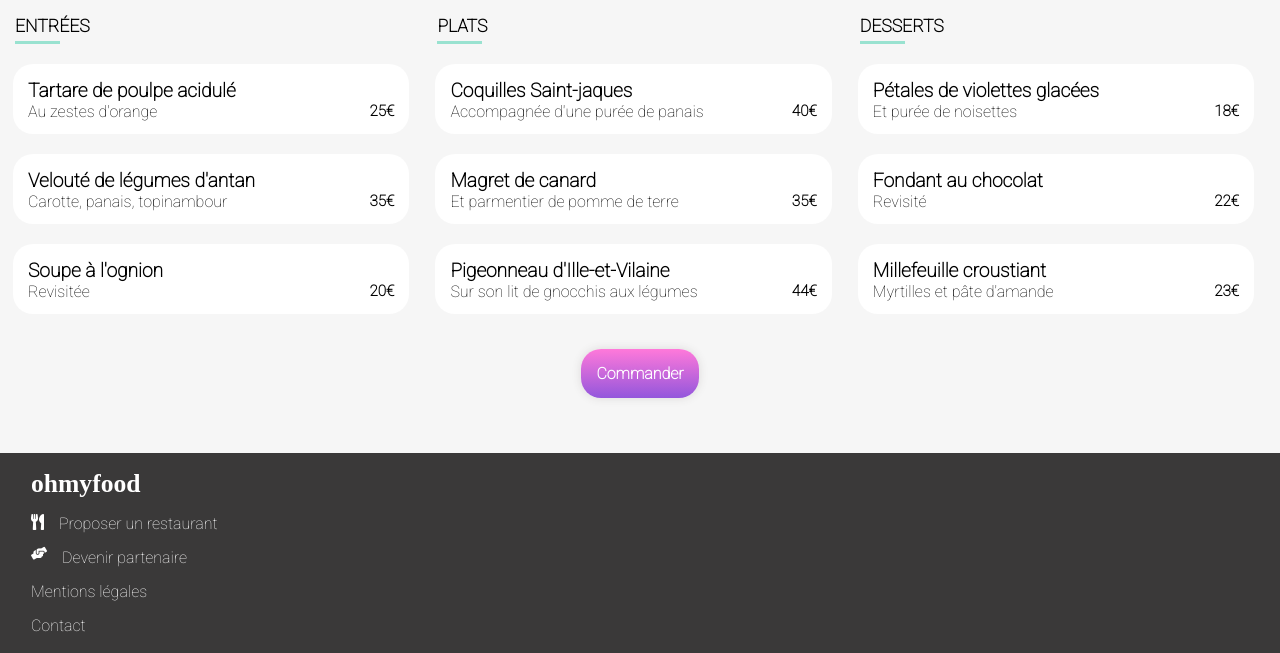
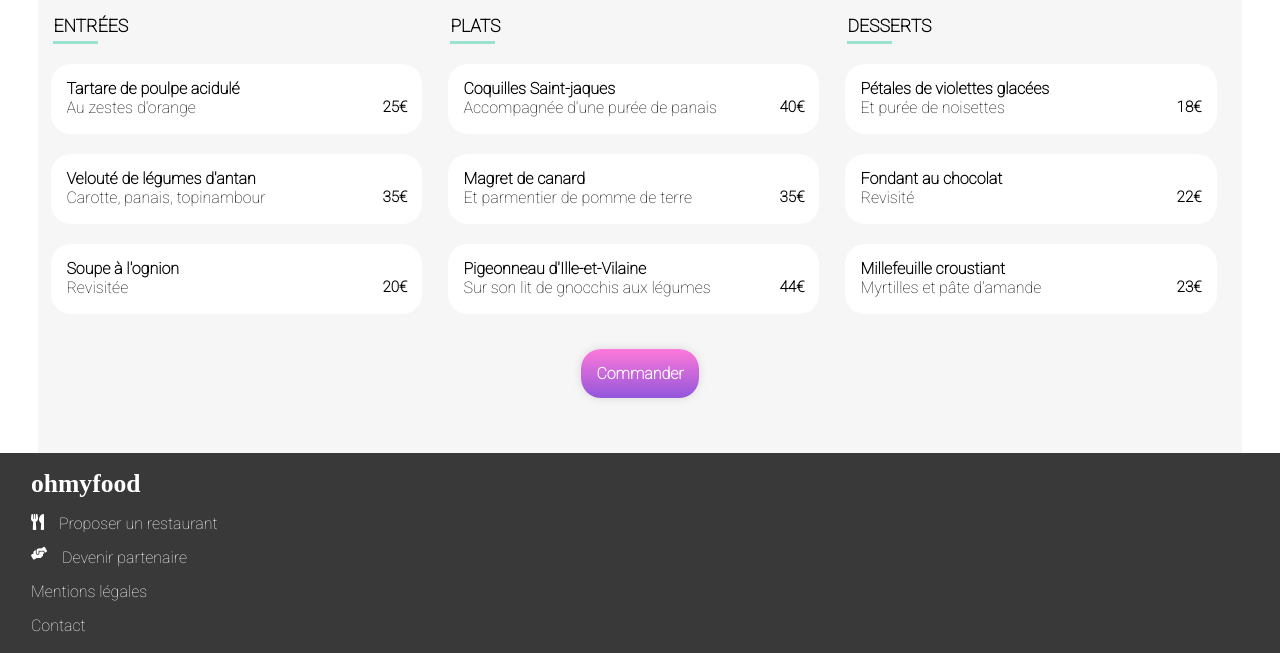
Before and after one commit to CHE-MIMA/CheurfaFahima_3_20072021, a website: page française.html in a window 1280 px wide. Shown: the part 716-1369 px from the top of the page. Drawn offline with Linux system fonts and the light colour scheme; a web font is replaced by a local one.

Commit message:
marge menu desktop

```diff
--- a/sass/pages/_restaurants.scss
+++ b/sass/pages/_restaurants.scss
@@ -21,6 +21,8 @@
   @include desktop
   {
     margin-top: -50px;
+    margin-right: 3%;
+    margin-left: 3%;
   }
   &__title {
     display: flex;
@@ -115,6 +117,10 @@
     font-family: "roboto";
     font-size: 1.2em;
     font-weight: bold;
+    @include desktop
+    {
+      font-size: 1em;
+    }
   }
     p {
       width:90%;
@@ -149,6 +155,10 @@
     justify-content: center;
     margin-left: 100%;
     transition: 0.7s;
+    @include desktop
+    {
+    top: -52PX;
+    }
 
 
     i {
@@ -185,7 +195,7 @@
     width: 70%;
     @include desktop
     {
-      width: 65%;
+      width: 63%;
     }
 
   }
```
Also changed, not shown: css/style.css, 1 other file.
